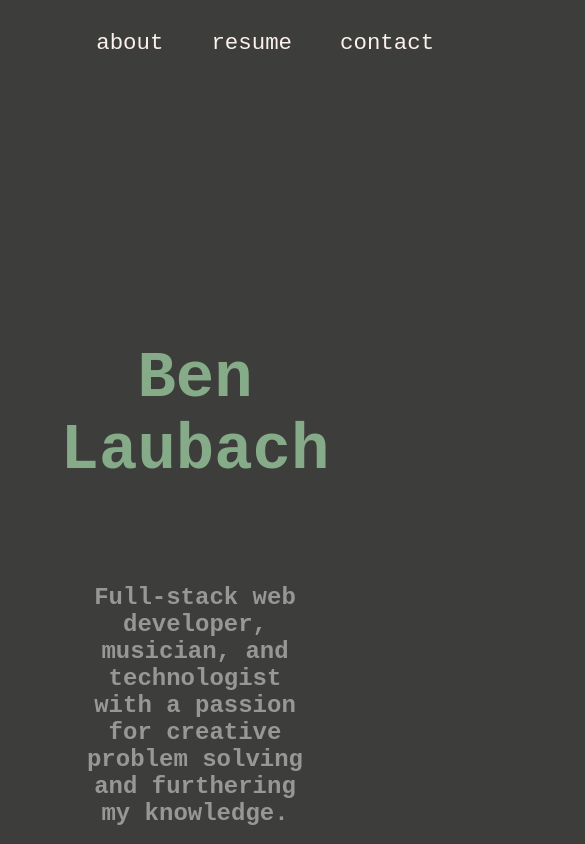
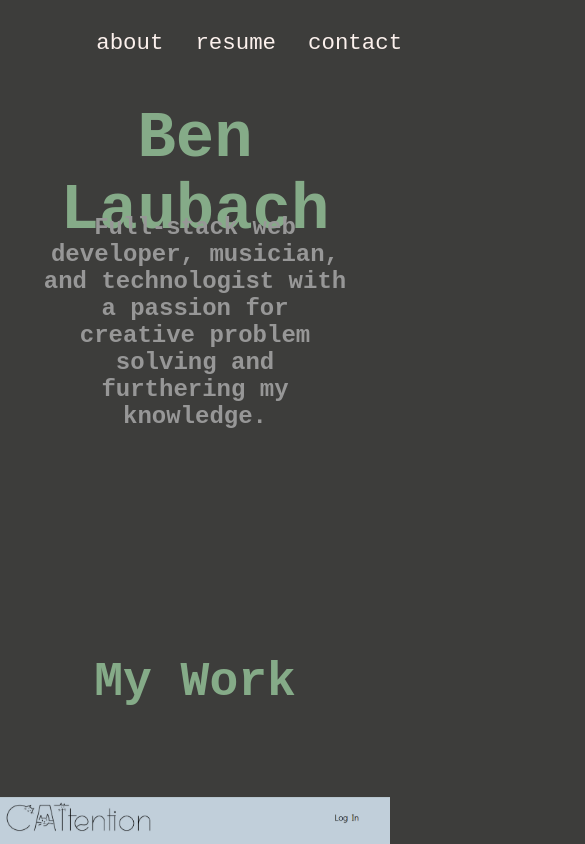
Before and after one commit to blaubachs/react-portfolio, a React (Create React App) app: page / in a window 390 px wide. Shown: the top 844 px of the page, 585 px wide, since content can reach past the window. Built offline with nearby package versions, Linux system fonts and the light colour scheme; a web font is replaced by a local one.

Commit message:
updates for mobile media queries

```diff
--- a/src/assets/css/About.css
+++ b/src/assets/css/About.css
@@ -62,3 +62,17 @@
 #avatar {
   padding-right: 5rem;
 }
+
+@media screen and (max-width: 768px) {
+  .row {
+    flex-direction: column;
+  }
+  #about-me p {
+    width: 100%;
+    font-size: medium;
+    padding-left: 1rem;
+  }
+  #avatar {
+    padding-right: 0;
+  }
+}
--- a/src/assets/css/ExtraWorkContent.css
+++ b/src/assets/css/ExtraWorkContent.css
@@ -93,3 +93,16 @@
     width: 100%;
   }
 }
+
+@media screen and (max-width: 480px) {
+  #technologies-list {
+    margin-left: 0;
+    display: flex;
+    flex-wrap: wrap;
+    padding-inline-start: 0px;
+  }
+
+  #technologies-list li {
+    margin-left: 5%;
+  }
+}
--- a/src/assets/css/Header.css
+++ b/src/assets/css/Header.css
@@ -65,3 +65,29 @@ nav ul {
   position: absolute;
   top: 300px;
 }
+
+@media screen and (max-width: 768px) {
+  .nav-list li {
+    padding-right: 0;
+  }
+  nav {
+    padding: 0;
+  }
+  .hero {
+    height: 600px;
+  }
+  #name {
+    position: static;
+  }
+  .hero p {
+    position: relative;
+    bottom: 540px;
+    width: 80%;
+  }
+}
+
+@media screen and (max-width: 480px) {
+  .hero p {
+    bottom: 600px;
+  }
+}
--- a/src/components/About.js
+++ b/src/components/About.js
@@ -9,10 +9,10 @@ export default function About() {
       <h1>About</h1>
       <div className="row">
         <p>
-          Coming from a background with production and some experience with
-          process engineering at my previous job, I realized I was seeking a
-          more rewarding field. With a passion for music, critical thinking, and
-          problem solving, I took the University of Washington's full-stack
+          With a background in production and experience with process
+          engineering at my previous job, I realized I was seeking a more
+          rewarding field. With a passion for critical thinking, learning, and
+          problem solving, I enrolled the University of Washington's full-stack
           coding bootcamp. This course was excellent in delivering the
           fundamentals of web development to me, and currently I am seeking
           employment in the industry to challenge myself to grow further.
```
